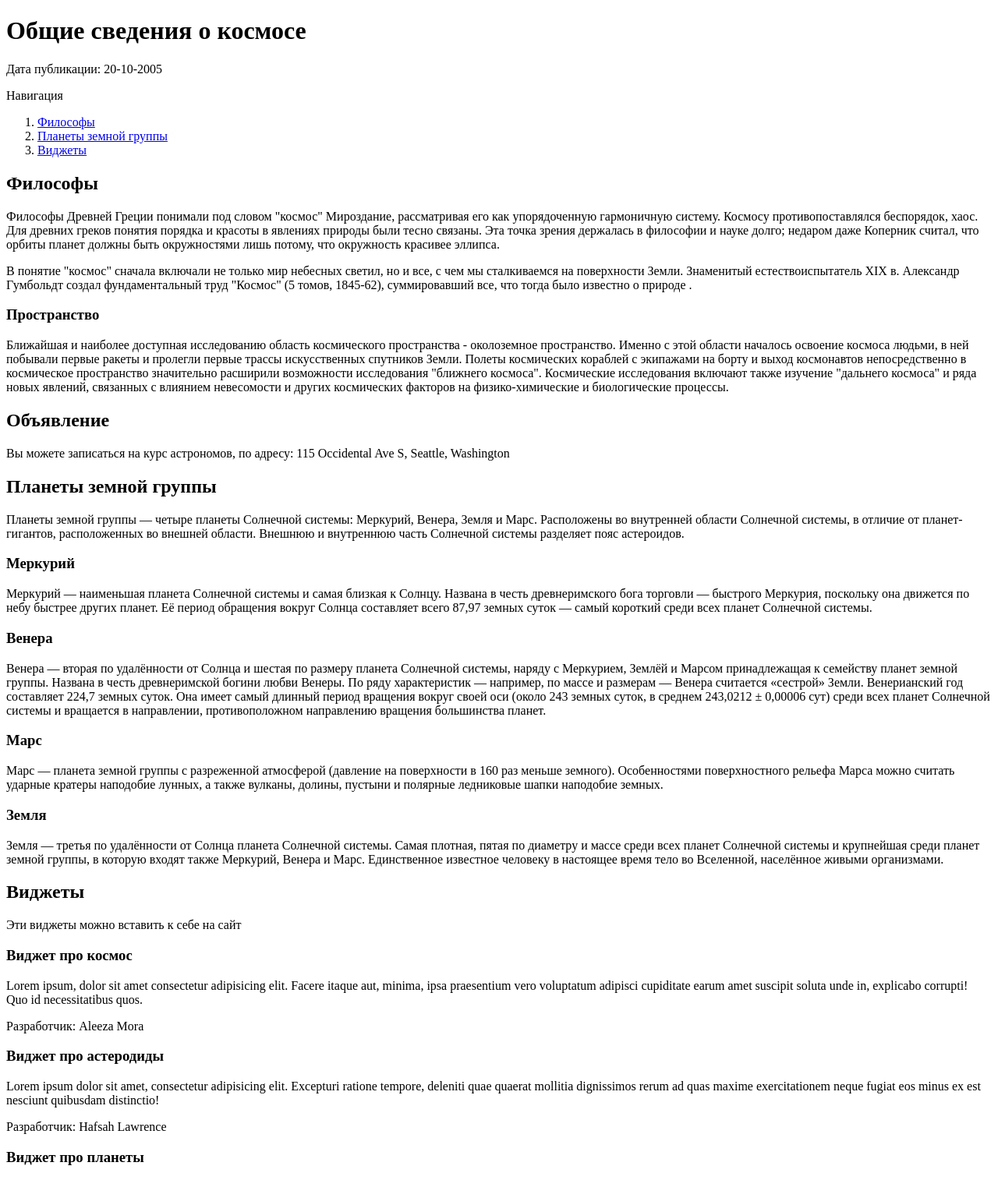
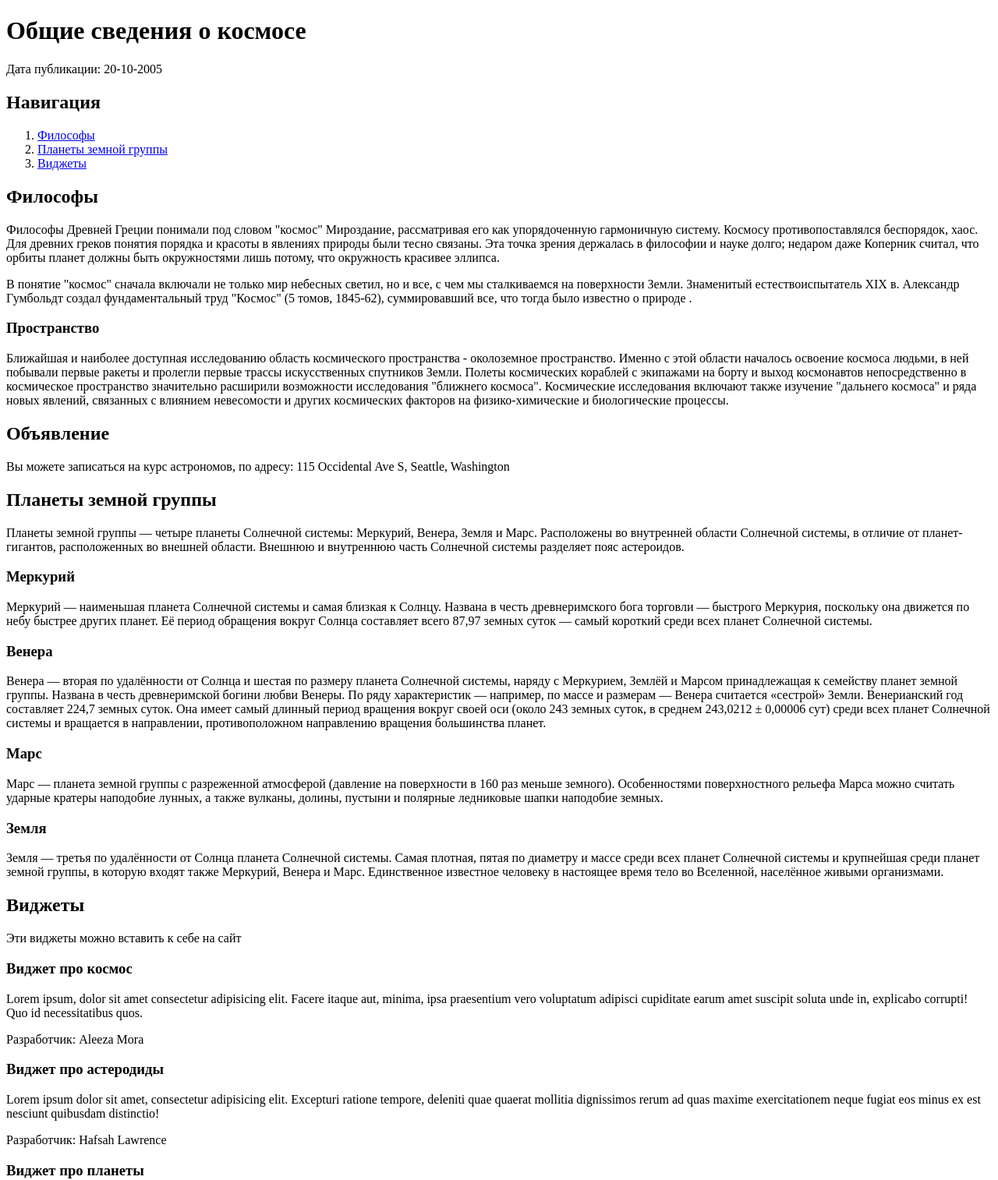
Before and after one commit to daniilboyarinkov/frontend-university-tasks, a plain HTML site: page task-stage-1/5/index.html in a window 1280 px wide. Shown: the top 1514 px of the page at 78% size. Drawn offline with Linux system fonts and the light colour scheme.

Commit message:
tasks review fixes

```diff
--- a/task-stage-1/5/index.html
+++ b/task-stage-1/5/index.html
@@ -12,7 +12,7 @@
     </header>
 
     <nav>
-        <p>Навигация</p>
+        <h2>Навигация</h2>
         <ol>
             <li><a href="#">Философы</a></li>
             <li><a href="#">Планеты земной группы</a></li>
@@ -24,41 +24,41 @@
         <h2>Философы</h2>
         <p>Философы Древней Греции понимали под словом "космос" Мироздание, рассматривая его как упорядоченную гармоничную систему. Космосу противопоставлялся беспорядок, хаос. Для древних греков понятия порядка и красоты в явлениях природы были тесно связаны. Эта точка зрения держалась в философии и науке долго; недаром даже Коперник считал, что орбиты планет должны быть окружностями лишь потому, что окружность красивее эллипса.</p>
         <p>В понятие "космос" сначала включали не только мир небесных светил, но и все, с чем мы сталкиваемся на поверхности Земли. Знаменитый естествоиспытатель XIX в. Александр Гумбольдт создал фундаментальный труд "Космос" (5 томов, 1845-62), суммировавший все, что тогда было известно о природе .</p>
-        <article>
+        <section>
             <h3>Пространство</h3>
             <p>Ближайшая и наиболее доступная исследованию область космического пространства - околоземное пространство. Именно с этой области началось освоение космоса людьми, в ней побывали первые ракеты и пролегли первые трассы искусственных спутников Земли. Полеты космических кораблей с экипажами на борту и выход космонавтов непосредственно в космическое пространство значительно расширили возможности исследования "ближнего космоса". Космические исследования включают также изучение "дальнего космоса" и ряда новых явлений, связанных с влиянием невесомости и других космических факторов на физико-химические и биологические процессы.</p>
-        </article>
+        </section>
     </section>
 
-    <section>
+    <aside>
         <h2>Объявление</h2>
         <p>Вы можете записаться на курс астрономов, по адресу: 115 Occidental Ave S, Seattle, Washington</p>
-    </section>
+    </aside>
 
     <section>
         <h2>Планеты земной группы</h2>
         <p>Планеты земной группы — четыре планеты Солнечной системы: Меркурий, Венера, Земля и Марс. Расположены во внутренней области Солнечной системы, в отличие от планет-гигантов, расположенных во внешней области. Внешнюю и внутреннюю часть Солнечной системы разделяет пояс астероидов. </p>
-        <article>
+        <section>
             <h3>Меркурий</h3>
             <p>Меркурий — наименьшая планета Солнечной системы и самая близкая к Солнцу. Названа в честь древнеримского бога торговли — быстрого Меркурия, поскольку она движется по небу быстрее других планет. Её период обращения вокруг Солнца составляет всего 87,97 земных суток — самый короткий среди всех планет Солнечной системы.</p>
-        </article>
+        </section>
 
-        <article>
+        <section>
             <h3>Венера</h3>
             <p>Венера — вторая по удалённости от Солнца и шестая по размеру планета Солнечной системы, наряду с Меркурием, Землёй и Марсом принадлежащая к семейству планет земной группы. Названа в честь древнеримской богини любви Венеры. По ряду характеристик — например, по массе и размерам — Венера считается «сестрой» Земли. Венерианский год составляет 224,7 земных суток. Она имеет самый длинный период вращения вокруг своей оси (около
 
     243 земных суток, в среднем 243,0212 ± 0,00006 сут) среди всех планет Солнечной системы и вращается в направлении, противоположном направлению вращения большинства планет.</p>
-        </article>
+        </section>
 
-        <article>
+        <section>
             <h3>Марс</h3>
             <p>Марс — планета земной группы с разреженной атмосферой (давление на поверхности в 160 раз меньше земного). Особенностями поверхностного рельефа Марса можно считать ударные кратеры наподобие лунных, а также вулканы, долины, пустыни и полярные ледниковые шапки наподобие земных.</p>
-        </article>
+        </section>
 
-        <article>
+        <section>
             <h3>Земля</h3>
             <p>Земля — третья по удалённости от Солнца планета Солнечной системы. Самая плотная, пятая по диаметру и массе среди всех планет Солнечной системы и крупнейшая среди планет земной группы, в которую входят также Меркурий, Венера и Марс. Единственное известное человеку в настоящее время тело во Вселенной, населённое живыми организмами.</p>
-        </article>
+        </section>
     </section>
 
     <section>
```
Also changed, not shown: task-stage-1/10/index.html (+1 -1 lines), task-stage-1/4/index.html (+1 -1 lines).
